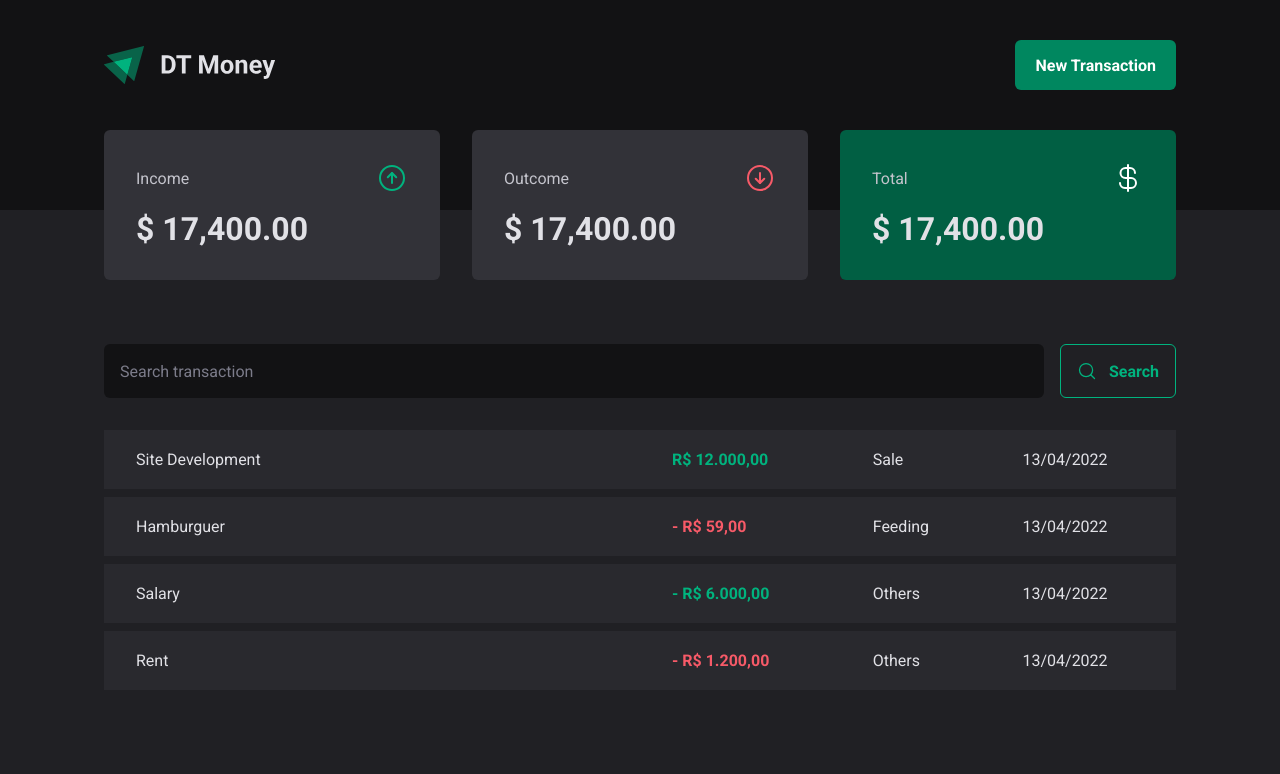
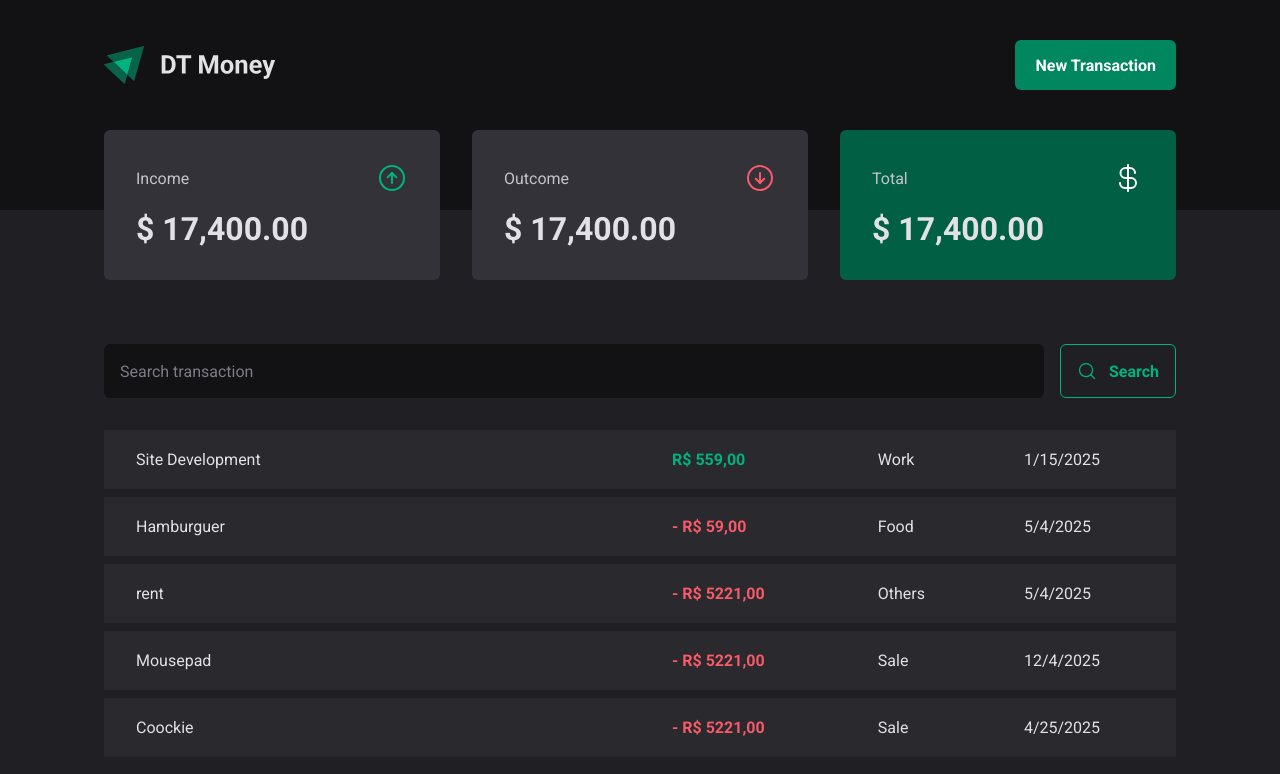
Before and after one commit to matheus-wallace/money, a React (Vite) app: page / in a window 1280 px wide. Shown: the top 774 px of the page. Built offline with nearby package versions, Linux system fonts and the light colour scheme; data requests are answered from the project's data file.

Commit message:
feat: new context to fetch transactions and sharing with components

```diff
--- a/package.json
+++ b/package.json
@@ -5,6 +5,7 @@
   "type": "module",
   "scripts": {
     "dev": "vite",
+    "dev:server": "json-server server.json -p 3333",
     "build": "tsc -b && vite build",
     "lint": "eslint .",
     "preview": "vite preview"
@@ -27,6 +28,7 @@
     "eslint-plugin-react-hooks": "^5.2.0",
     "eslint-plugin-react-refresh": "^0.4.19",
     "globals": "^16.0.0",
+    "json-server": "^1.0.0-beta.3",
     "typescript": "~5.7.2",
     "typescript-eslint": "^8.26.1",
     "vite": "^6.3.1"
--- /dev/null
+++ b/server.json
@@ -0,0 +1,44 @@
+{
+  "transactions": [
+    {
+      "id": 1,
+      "description": "Site Development",
+      "type": "income",
+      "category": "Work",
+      "price": 559.0,
+      "createdAt": "2025-01-15T16:28:54.546Z"
+    },
+    {
+      "id": 2,
+      "description": "Hamburguer",
+      "type": "outcome",
+      "category": "Food",
+      "price": 59.0,
+      "createdAt": "2025-05-04T16:28:54.546Z"
+    },
+    {
+      "id": 3,
+      "description": "rent",
+      "type": "outcome",
+      "category": "Others",
+      "price": 5221,
+      "createdAt": "2025-05-04T16:28:54.546Z"
+    },
+    {
+      "id": 4,
+      "description": "Mousepad",
+      "type": "outcome",
+      "category": "Sale",
+      "price": 5221,
+      "createdAt": "2025-12-04T16:28:54.546Z"
+    },
+    {
+      "id": 5,
+      "description": "Coockie",
+      "type": "outcome",
+      "category": "Sale",
+      "price": 5221,
+      "createdAt": "2025-04-25T16:28:54.546Z"
+    }
+  ]
+}
--- a/src/App.tsx
+++ b/src/App.tsx
@@ -2,12 +2,15 @@ import { ThemeProvider } from 'styled-components';
 import { defaultTheme } from './styles/themes/default';
 import { GlobalStyle } from './styles/Global';
 import Transaction from './pages/Transaction';
+import { TransactionsProvider } from './contexts/TransactionsContext';
 
 function App() {
   return (
     <ThemeProvider theme={defaultTheme}>
       <GlobalStyle />
-      <Transaction />
+      <TransactionsProvider>
+        <Transaction />
+      </TransactionsProvider>
     </ThemeProvider>
   );
 }
--- /dev/null
+++ b/src/contexts/TransactionsContext.tsx
@@ -0,0 +1,37 @@
+import { createContext, ReactNode, useEffect, useState } from 'react';
+
+interface Transaction {
+  id: number;
+  description: string;
+  type: 'income' | 'outcome';
+  price: number;
+  category: string;
+  createdAt: string;
+}
+
+interface TransactionContextType {
+  transactions: Transaction[];
+}
+
+interface TransactionsProviderProps {
+  children: ReactNode;
+}
+
+export const TransactionsContext = createContext({} as TransactionContextType);
+
+export function TransactionsProvider({ children }: TransactionsProviderProps) {
+  const [transactions, setTransactions] = useState<Transaction[]>([]);
+
+  async function loadTransactions() {
+    const response = await fetch('http://localhost:3333/transactions');
+    const data = await response.json();
+
+    setTransactions(data);
+  }
+
+  useEffect(() => {
+    loadTransactions();
+  }, []);
+
+  return <TransactionsContext.Provider value={{ transactions }}>{children}</TransactionsContext.Provider>;
+}
--- a/src/pages/Transaction/index.tsx
+++ b/src/pages/Transaction/index.tsx
@@ -1,9 +1,22 @@
+import { useContext } from 'react';
 import Header from '../../Components/Header';
 import SearchForm from '../../Components/SearchForm';
 import Summary from '../../Components/Summary';
 import { PriceHighlight, TransactionContainer, TransactionsTable } from './styles';
+import { TransactionsContext } from '../../contexts/TransactionsContext';
+
+interface Transaction {
+  id: number;
+  description: string;
+  type: 'income' | 'outcome';
+  price: number;
+  category: string;
+  createdAt: string;
+}
 
 const Transaction = () => {
+  const { transactions } = useContext(TransactionsContext);
+
   return (
     <div>
       <Header />
@@ -12,38 +25,19 @@ const Transaction = () => {
         <SearchForm />
         <TransactionsTable>
           <tbody>
-            <tr>
-              <td width="50%">Site Development</td>
-              <td>
-                <PriceHighlight variant="income">R$ 12.000,00</PriceHighlight>
-              </td>
-              <td>Sale</td>
-              <td>13/04/2022</td>
-            </tr>
-            <tr>
-              <td>Hamburguer</td>
-              <td>
-                <PriceHighlight variant="outcome">- R$ 59,00</PriceHighlight>
-              </td>
-              <td>Feeding</td>
-              <td>13/04/2022</td>
-            </tr>
-            <tr>
-              <td>Salary</td>
-              <td>
-                <PriceHighlight variant="income">- R$ 6.000,00</PriceHighlight>
-              </td>
-              <td>Others</td>
-              <td>13/04/2022</td>
-            </tr>
-            <tr>
-              <td>Rent</td>
-              <td>
-                <PriceHighlight variant="outcome">- R$ 1.200,00</PriceHighlight>
-              </td>
-              <td>Others</td>
-              <td>13/04/2022</td>
-            </tr>
+            {transactions.map((transaction) => (
+              <tr key={transaction.id}>
+                <td width="50%">{transaction.description}</td>
+                <td>
+                  <PriceHighlight variant={transaction.type}>
+                    {transaction.type === 'outcome' && '- '}
+                    R$ {transaction.price.toFixed(2).replace('.', ',')}
+                  </PriceHighlight>
+                </td>
+                <td>{transaction.category}</td>
+                <td>{new Date(transaction.createdAt).toLocaleDateString()}</td>
+              </tr>
+            ))}
           </tbody>
         </TransactionsTable>
       </TransactionContainer>
```
Also changed, not shown: 1 other file (tests, documents, lock files or other folders).
